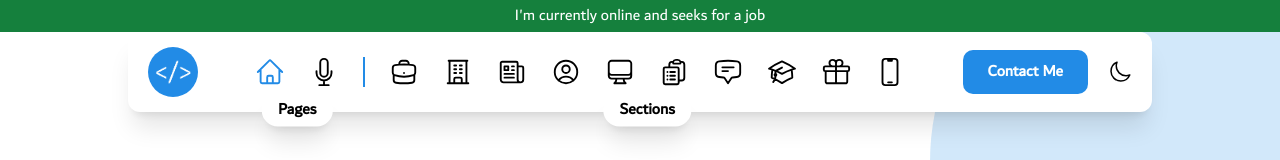
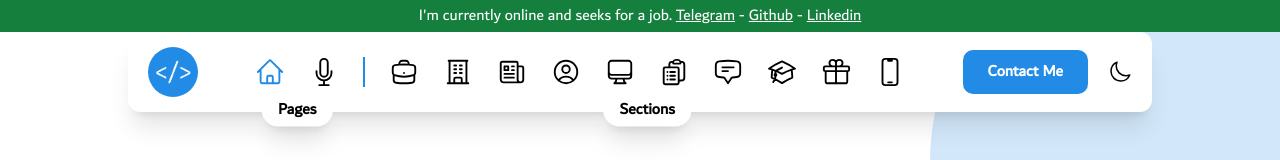
Before and after one commit to ht3aa/me, a Vue app: page / in a window 1280 px wide. Shown: the top 160 px of the page. Built offline with nearby package versions, Linux system fonts and the light colour scheme.

Commit message:
fix: add contanct info in banner.vue

```diff
--- a/src/components/Banner.vue
+++ b/src/components/Banner.vue
@@ -9,7 +9,7 @@ const state = ref("success")
 <template>
 
   <div class="py-1 text-center w-full text-white" :class="state === 'error' ? 'bg-red-700' :  state === 'success' ?'bg-green-700' : 'bg-blue-700'">
-    <p>I'm currently online and seeks for a job</p>
+    <p>I'm currently online and seeks for a job. <a class="underline" href="https://t.me/ht3aa" >Telegram</a> - <a class="underline" href="https://github.com/ht3aa">Github</a> - <a class="underline" href="https://www.linkedin.com/in/hassan-tahseen-3a9b2b1b0/">Linkedin</a></p>
   </div>
 
 </template>
```
